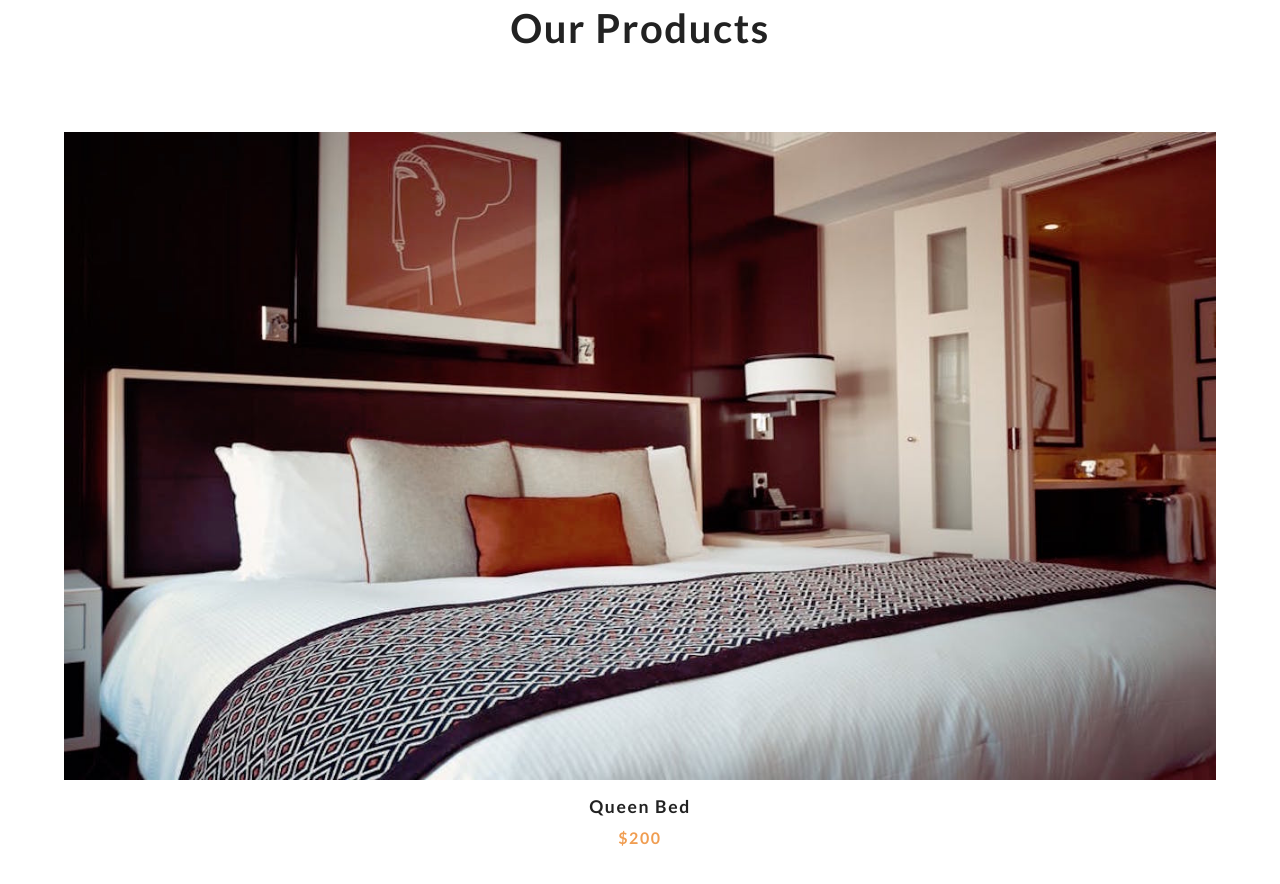
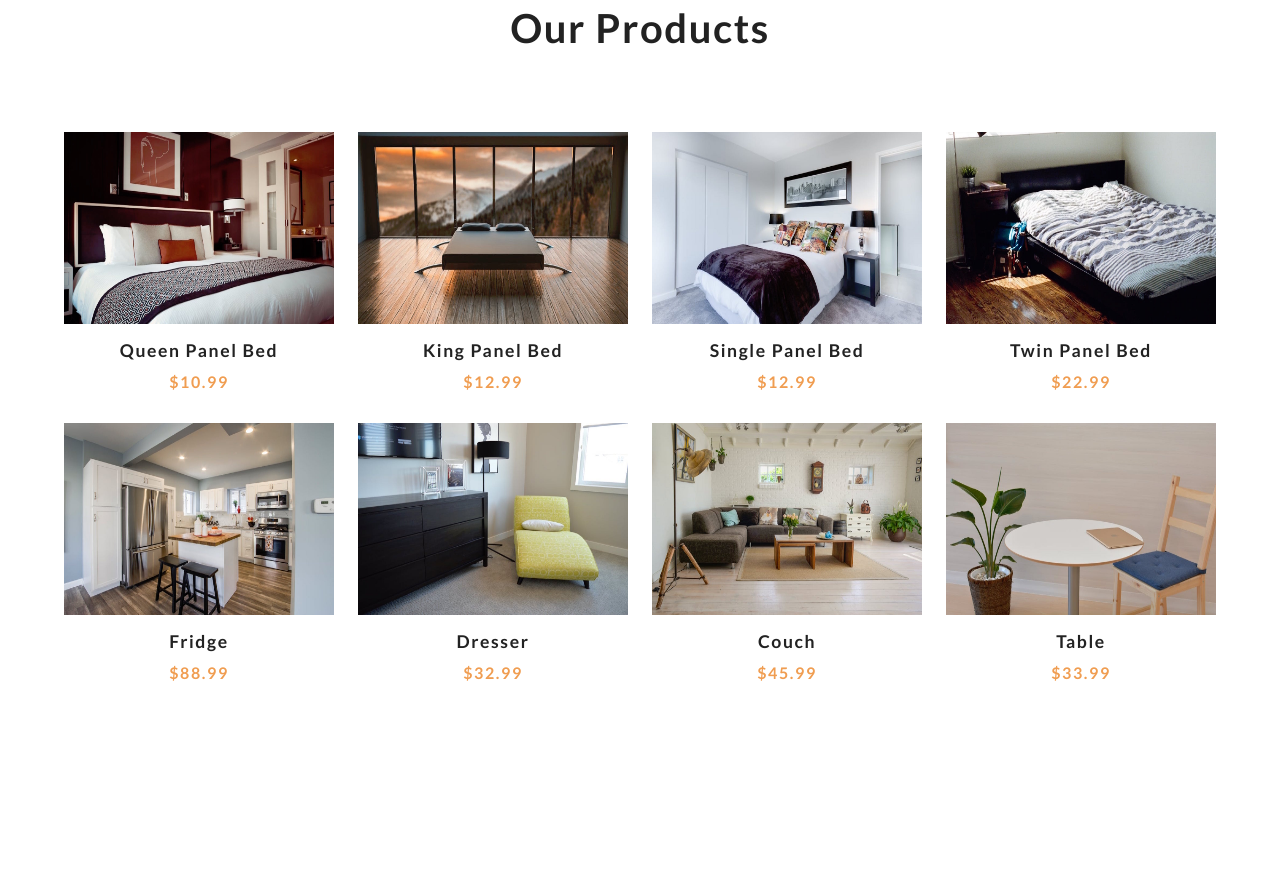
Before and after one commit to mina-adibe/comfy-house-JS-pure, a plain HTML site: page index.html in a window 1280 px wide. Shown: the part 860-1744 px from the top of the page. After the commit the page ends 1606 px from the top, so only its background shows below. Drawn offline with Linux system fonts and the light colour scheme.

Commit message:
finish prosucts
fetch data  from json and show products

```diff
--- a/app.js
+++ b/app.js
@@ -0,0 +1,67 @@
+const cartOverlay = document.querySelector(".cart-overlay");
+const cartItems = document.querySelector(".cart-items");
+const cartTotal = document.querySelector(".cart-total");
+const cartContent = document.querySelector(".cart-content");
+const productsDom = document.querySelector(".products-center");
+
+// cart
+let cart = [];
+
+//getting the products
+class Products {
+  async getProducts() {
+    try {
+      let result = await fetch("products.json");
+      let data = await result.json();
+      let products = data.items;
+      products = products.map((item) => {
+        const { title, price } = item.fields;
+        const { id } = item.sys;
+        const image = item.fields.image.fields.file.url;
+        return { title, price, id, image };
+      });
+
+      return products;
+    } catch (error) {
+      console.log(error);
+    }
+  }
+}
+
+//display products
+class UI {
+  displayPruduct(products) {
+    let results = "";
+    products.forEach((product) => {
+      results += `
+      <!-- single product -->
+      <article class="product">
+        <div class="img-container">
+          <img src=${product.image} alt="" class="product-img" />
+          <button class="bag-btn" data-id=${product.id}>
+            <i class="fas fa-shopping-cart"></i>
+            add to bag
+          </button>
+          <h3>${product.title}</h3>
+          <h4>$${product.price}</h4>
+        </div>
+      </article>
+      <!-- end of single product -->
+        `;
+    });
+    productsDom.innerHTML = results;
+  }
+}
+
+// local storage
+class Storage {}
+
+document.addEventListener("DOMContentLoaded", () => {
+  const ui = new UI();
+  const products = new Products();
+
+  //   get all products
+  products.getProducts().then((products) => {
+    ui.displayPruduct(products);
+  });
+});
--- a/index.html
+++ b/index.html
@@ -42,21 +42,7 @@
       <div class="section-title">
         <h2>our products</h2>
       </div>
-      <div class="products-center">
-        <!-- single product -->
-        <article class="product">
-          <div class="img-container">
-            <img src="./images/product-1.jpeg" alt="" class="product-img" />
-            <button class="bag-btn" data-id="1">
-              <i class="fas fa-shopping-cart"></i>
-              add to bag
-            </button>
-            <h3>queen bed</h3>
-            <h4>$200</h4>
-          </div>
-        </article>
-        <!-- end of single product -->
-      </div>
+      <div class="products-center"></div>
     </section>
     <!--end of products   -->
 
--- a/styles.css
+++ b/styles.css
@@ -176,7 +176,7 @@ body {
   transition: var(--mainTransition);
   background: rgb(240, 157, 81, 0.5);
   z-index: 2;
-  /* visibility: hidden; */
+  visibility: hidden;
 }
 .cart {
   position: fixed;
@@ -189,7 +189,7 @@ body {
   background: rgb(231, 226, 221);
   padding: 1.5rem;
   transition: var(--mainTransition);
-  /* transform: translateX(100%); */
+  transform: translateX(100%);
 }
 .showCart {
   transform: translateX(0);
```
